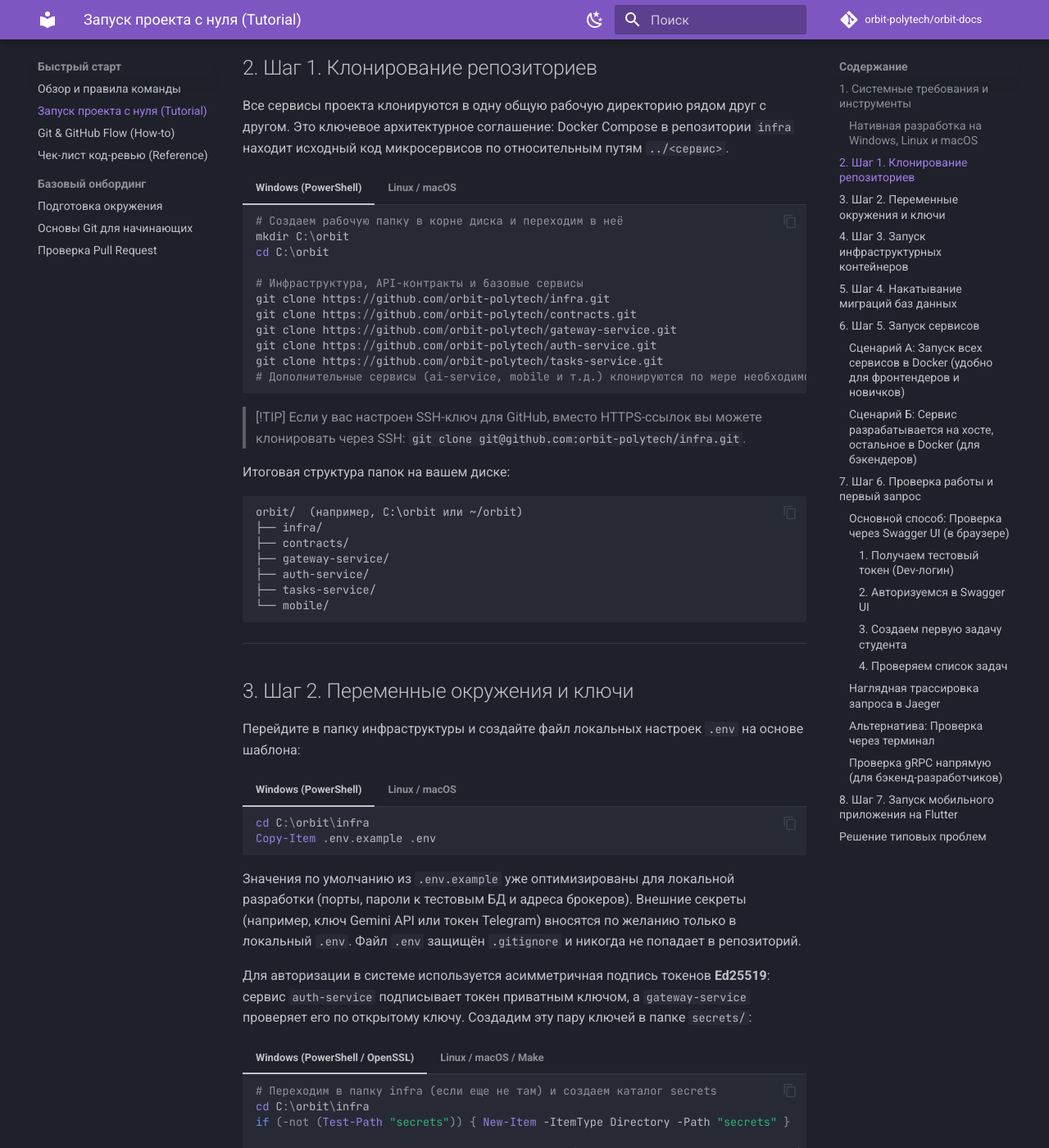
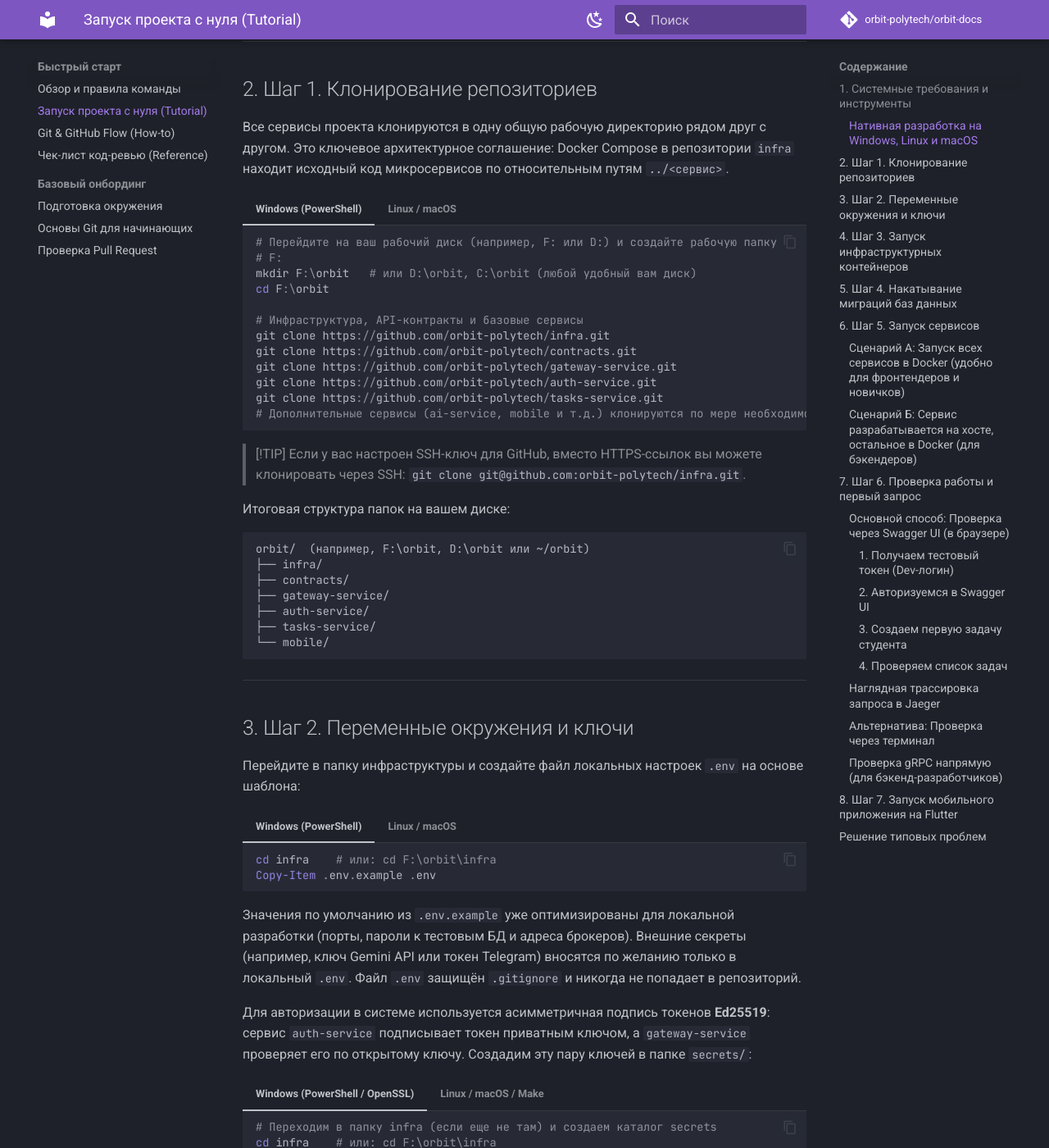
Before and after one commit to orbit-polytech/orbit-docs, an MkDocs documentation site: the page built from docs/quickstart/local-setup.md, in a window 1280 px wide and 1400 px high, scrolled down 2246 px. Shown: the whole window at 82% size. Built offline with MkDocs 1.6.1 and Material for MkDocs 9.7.7, drawn with Linux system fonts in a browser that asks for light colours; comment, search, counter and statistics services are not loaded; some of the changed text lies outside the part shown.

````diff
--- a/docs/quickstart/local-setup.md
+++ b/docs/quickstart/local-setup.md
@@ -30,7 +30,7 @@
 > Если вы на Windows уже привыкли работать внутри Linux-окружения через WSL 2 (Ubuntu), вы можете продолжать им пользоваться — просто следуйте инструкциям на вкладках **Linux / macOS**. Но если WSL у вас не настроен, ставить его специально не нужно: нативная разработка в Windows через PowerShell и Docker Desktop полностью поддерживается и работает без лишних прослоек.
 
 Чтобы локальная среда на Windows работала без сюрпризов, обратите внимание на три простых правила:
-1. **Путь к рабочей папке (без пробелов и кириллицы)**: Создайте папку проекта прямо в корне диска, например `C:\orbit` (или `D:\orbit`). Если положить репозитории в путь вроде `C:\Users\Иван Иванов\Документы\...`, компилятор Go и Docker-монтирования volumes могут спотыкаться о пробелы и русские буквы в путях.
+1. **Путь к рабочей папке (без пробелов и кириллицы)**: Создайте папку проекта прямо в корне любого удобного диска, например `F:\orbit`, `D:\orbit` или `C:\orbit`. Если положить репозитории в путь вроде `C:\Users\Иван Иванов\Документы\...`, компилятор Go и Docker-монтирования volumes могут спотыкаться о пробелы и русские буквы в путях.
 2. **Кодировка UTF-8 в консоли**: В PowerShell перед началом работы можно выполнить команду `chcp 65001`, чтобы вывод консоли и логи на русском языке отображались без искажений.
 3. **Окончания строк в Git**: Для исключения конфликтов переводов строк (CRLF vs LF) настройте Git: `git config --global core.autocrlf true`.
 
@@ -65,9 +65,10 @@ go install golang.org/x/vuln/cmd/govulncheck@latest
 
 === "Windows (PowerShell)"
     ```powershell
-    # Создаем рабочую папку в корне диска и переходим в неё
-    mkdir C:\orbit
-    cd C:\orbit
+    # Перейдите на ваш рабочий диск (например, F: или D:) и создайте рабочую папку
+    # F:
+    mkdir F:\orbit   # или D:\orbit, C:\orbit (любой удобный вам диск)
+    cd F:\orbit
 
     # Инфраструктура, API-контракты и базовые сервисы
     git clone https://github.com/orbit-polytech/infra.git
@@ -97,7 +98,7 @@ go install golang.org/x/vuln/cmd/govulncheck@latest
 Итоговая структура папок на вашем диске:
 
 ```text
-orbit/  (например, C:\orbit или ~/orbit)
+orbit/  (например, F:\orbit, D:\orbit или ~/orbit)
 ├── infra/
 ├── contracts/
 ├── gateway-service/
@@ -114,7 +115,7 @@ orbit/  (например, C:\orbit или ~/orbit)
 
 === "Windows (PowerShell)"
     ```powershell
-    cd C:\orbit\infra
+    cd infra    # или: cd F:\orbit\infra
     Copy-Item .env.example .env
     ```
 
@@ -131,7 +132,7 @@ orbit/  (например, C:\orbit или ~/orbit)
 === "Windows (PowerShell / OpenSSL)"
     ```powershell
     # Переходим в папку infra (если еще не там) и создаем каталог secrets
-    cd C:\orbit\infra
+    cd infra    # или: cd F:\orbit\infra
     if (-not (Test-Path "secrets")) { New-Item -ItemType Directory -Path "secrets" }
 
     # Генерируем пару ключей Ed25519 через openssl (входит в стандартную поставку Git)
@@ -220,7 +221,7 @@ docker compose exec redis redis-cli ping
 
 === "Windows (PowerShell)"
     ```powershell
-    cd C:\orbit\infra
+    cd infra    # или: cd F:\orbit\infra
     docker compose --profile core up -d
     docker compose ps
     ```
@@ -239,7 +240,7 @@ docker compose exec redis redis-cli ping
 
 === "Windows (PowerShell)"
     ```powershell
-    cd C:\orbit\infra
+    cd infra    # или: cd F:\orbit\infra
     docker compose --profile core up -d
     docker compose stop tasks-service
 
@@ -435,7 +436,7 @@ grpcurl -plaintext localhost:50055 grpc.health.v1.Health/Check
 
 === "Windows (PowerShell)"
     ```powershell
-    cd C:\orbit\mobile
+    cd ..\mobile   # или: cd F:\orbit\mobile
     flutter pub get
     flutter run -t lib/main_development.dart --dart-define=API_URL=http://localhost:8080
     ```
@@ -458,7 +459,7 @@ grpcurl -plaintext localhost:50055 grpc.health.v1.Health/Check
 | Симптом | Причина | Что сделать |
 |---|---|---|
 | `bind: address already in use (5432)` | Порт 5432 занят системным PostgreSQL, установленным ранее как служба Windows/Linux | **На Windows**: откройте диспетчер служб (`Win+R` $\to$ `services.msc`), найдите службу `postgresql-x64...` и остановите её (или в PowerShell: `Stop-Service postgresql*`).<br>**На Linux**: `sudo service postgresql stop`. |
-| Ошибки сборки Go или монтирования volumes в Docker | В пути к папке проекта есть русские буквы или пробелы (например, `C:\Пользователи\Иван\...`) | Переместите проект в простой путь без кириллицы и пробелов: `C:\orbit`. |
+| Ошибки сборки Go или монтирования volumes в Docker | В пути к папке проекта есть русские буквы или пробелы (например, `C:\Пользователи\Иван\...`) | Переместите проект в простой путь без кириллицы и пробелов: `F:\orbit`, `D:\orbit` или `C:\orbit`. |
 | Искаженный вывод кириллицы в консоли Windows | Неверная кодовая страница PowerShell | Выполните в терминале команду `chcp 65001` (переключение на UTF-8). |
 | `openssl` не распознаётся как команда в PowerShell | Путь к OpenSSL из Git не добавлен в системный `PATH` | Используйте прямой путь: `& "C:\Program Files\Git\usr\bin\openssl.exe" ...` либо запустите генерацию ключей в Git Bash (`make keys`). |
 | Сервис падает с `connection refused` к Postgres | БД ещё не успела пройти инициализацию при первом старте | Дождитесь статуса healthy (`docker compose ps`) либо проверьте условия `condition: service_healthy` в `compose.yaml`. |
@@ -470,7 +471,7 @@ grpcurl -plaintext localhost:50055 grpc.health.v1.Health/Check
 
 === "Windows (PowerShell)"
     ```powershell
-    cd C:\orbit\infra
+    cd infra    # или: cd F:\orbit\infra
     docker compose --profile "*" down -v
     ```
 
````
Also changed, not shown: docs/quickstart/review-checklist.md (+25 -2 lines), docs/tutorial/common/00-setup.md (+1 -1 lines), docs/tutorial/common/01-git-basics.md (+2 -13 lines), docs/tutorial/common/img/git-workflow.svg (added).
